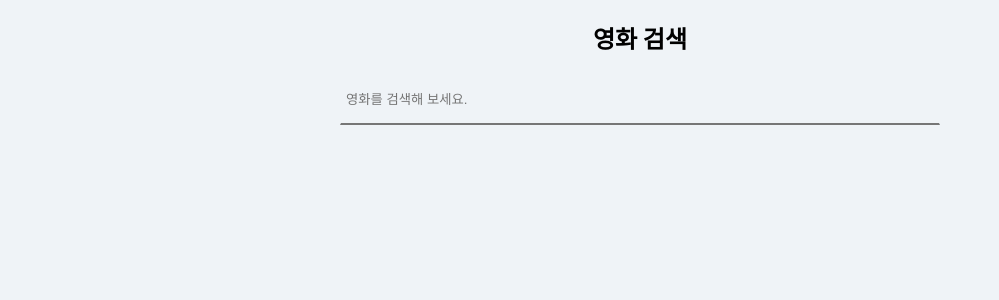
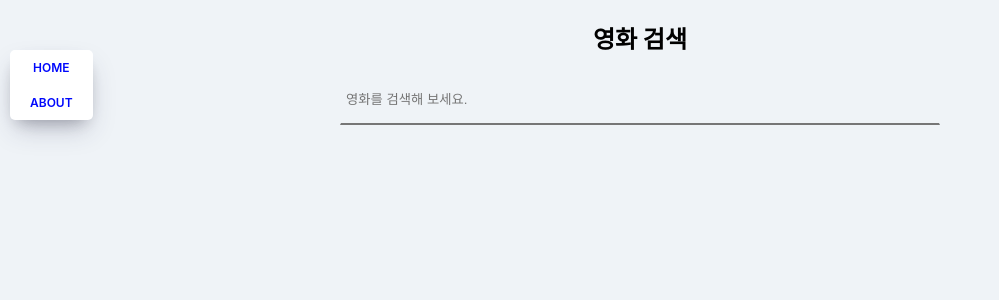
Before and after one commit to ruthetum/react-basic, a React (Create React App) app: page / in a window 1280 px wide. Shown: the top 300 px of the page, without its empty margins (0-999 px from the left). Built offline with nearby package versions, Linux system fonts and the light colour scheme.

Commit message:
Navigation bar
- HashRouter
- BrowserRouter
- href 대신 Link

```diff
--- a/src/App.js
+++ b/src/App.js
@@ -1,13 +1,15 @@
 import React from 'react';
-import { HashRouter, Route } from "react-router-dom";
+import { BrowserRouter, Route } from "react-router-dom";
 import About from "./routes/About";
 import Home from "./routes/Home";
+import Navigation from "./components/Navigation";
 
 function App() {
-  return <HashRouter>
+  return <BrowserRouter>
+    <Navigation />
     <Route path="/" exact={true} component={Home} />
     <Route path="/about" component={About} />
-  </HashRouter>;
+  </BrowserRouter>;
 }
 
 export default App;
--- /dev/null
+++ b/src/components/Navigation.css
@@ -0,0 +1,25 @@
+.nav {
+    position: fixed;
+    top: 50px;
+    left: 10px;
+    display: flex;
+    flex-direction: column;
+    background-color: white;
+    padding: 10px 20px;
+    box-shadow: 0 13px 27px -5px rgba(50, 50, 93, 0.25),
+      0 8px 16px -8px rgba(0, 0, 0, 0.3), 0 -6px 16px -6px rgba(0, 0, 0, 0.025);
+    border-radius: 5px;
+  }
+
+  .nav a {
+    text-decoration: none;
+    color: #0008fc;
+    text-transform: uppercase;
+    font-size: 12px;
+    text-align: center;
+    font-weight: 600;
+  }
+
+  .nav a:not(:last-child) {
+    margin-bottom: 20px;
+  }
--- /dev/null
+++ b/src/components/Navigation.js
@@ -0,0 +1,14 @@
+import React from "react";
+import { Link } from "react-router-dom";
+import "./Navigation.css";
+
+function Navigation() {
+    return (
+        <div className="nav">
+            <Link to="/">Home</Link>
+            <Link to="/about">About</Link>
+        </div>
+    );
+}
+
+export default Navigation;
```
